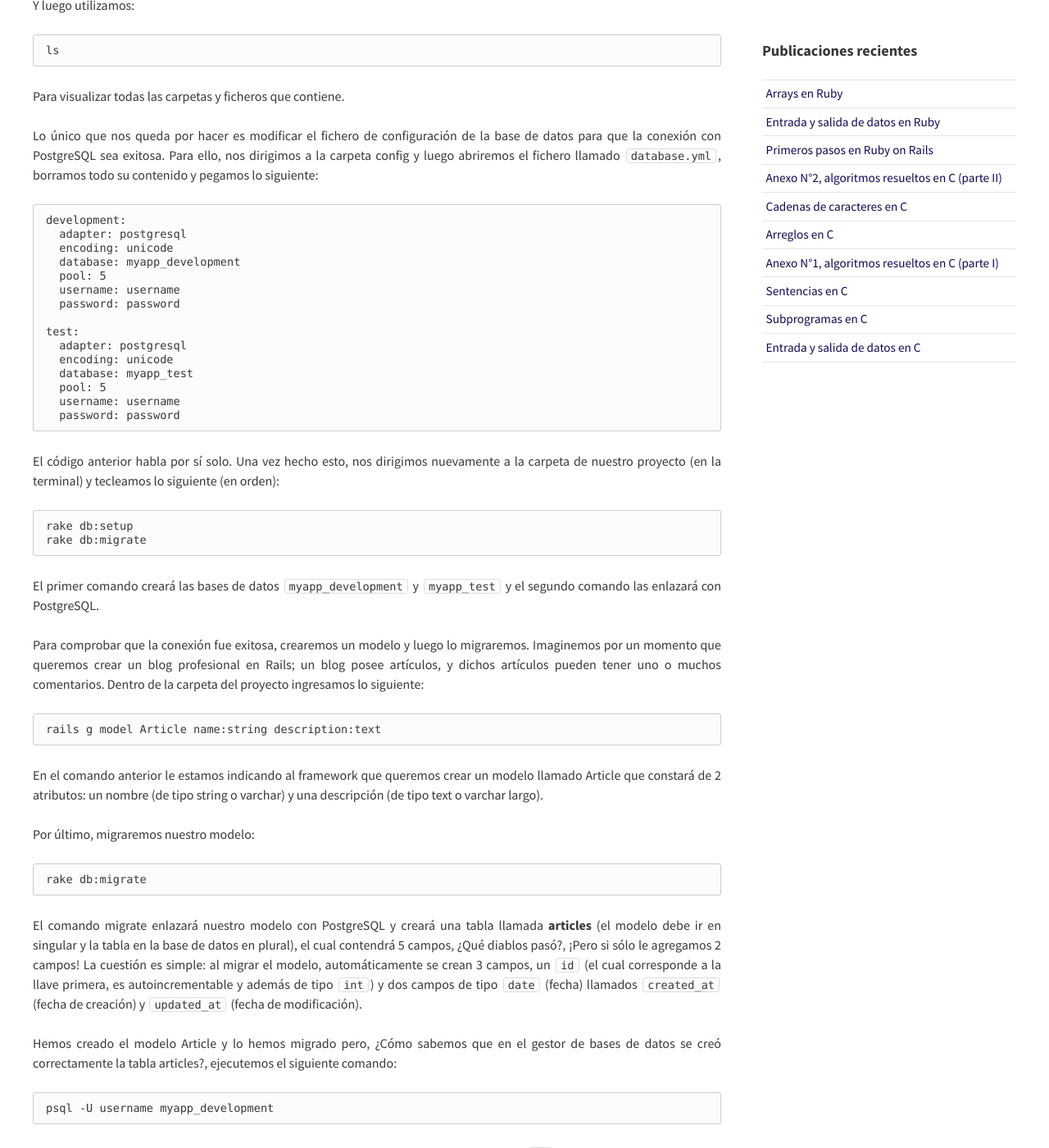
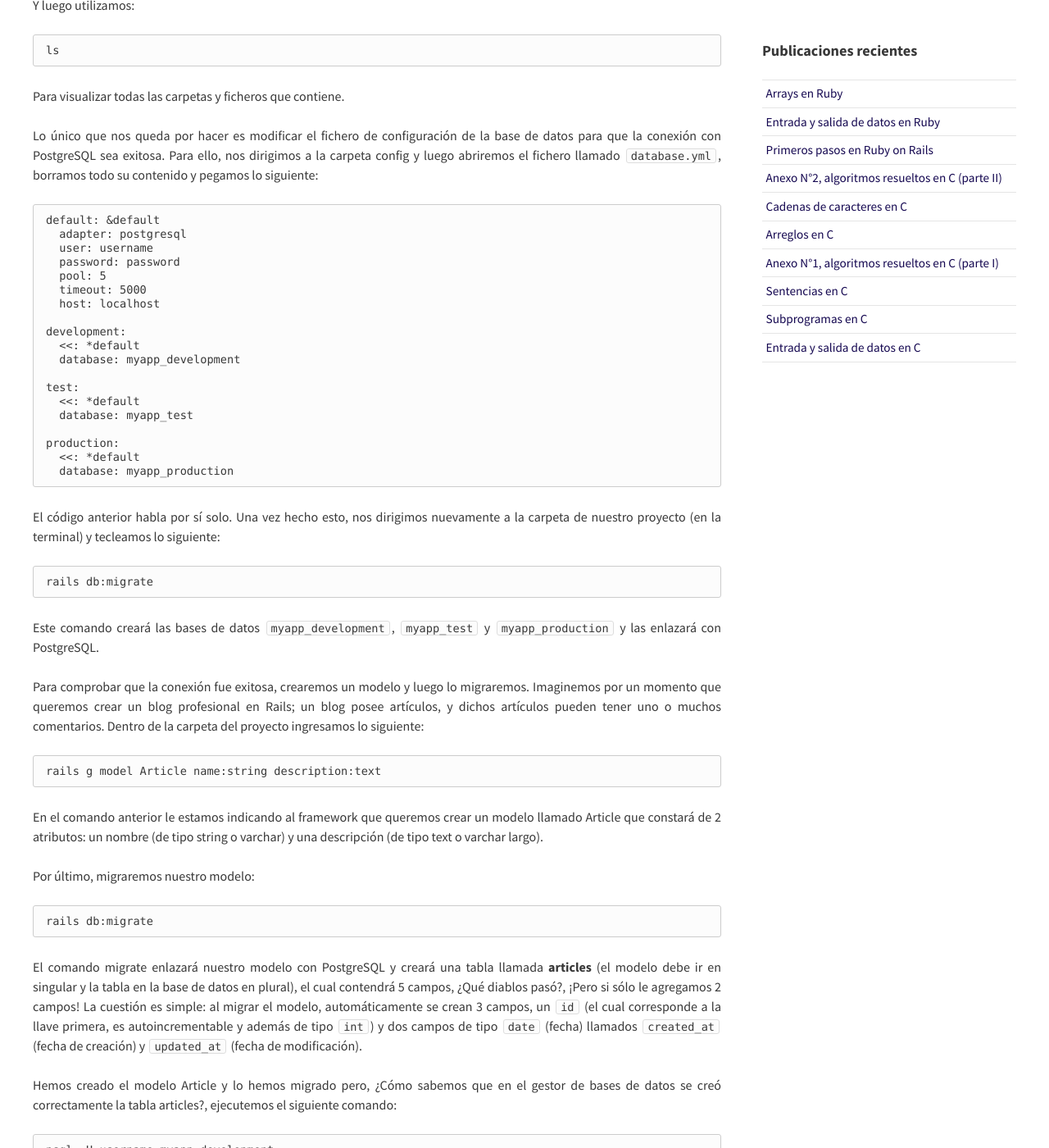
Before and after one commit to nisoto/nisoto, a Jekyll site: the page built from _posts/2017-04-28-instalacion-y-configuracion-ruby-on-rails.md, in a window 1280 px wide and 1400 px high, scrolled down 2649 px. Shown: the whole window at 82% size. Built offline with Jekyll 4.4.1, drawn with Linux system fonts in a browser that asks for light colours; nearby versions of some CDN libraries; comment, search, counter and statistics services are not loaded.

Commit message:
modificando capitulo 2 ruby on rails

````diff
--- a/_posts/2017-04-28-instalacion-y-configuracion-ruby-on-rails.md
+++ b/_posts/2017-04-28-instalacion-y-configuracion-ruby-on-rails.md
@@ -105,31 +105,34 @@ Para visualizar todas las carpetas y ficheros que contiene.
 Lo único que nos queda por hacer es modificar el fichero de configuración de la base de datos para que la conexión con PostgreSQL sea exitosa. Para ello, nos dirigimos a la carpeta config y luego abriremos el fichero llamado `database.yml`, borramos todo su contenido y pegamos lo siguiente:
 
 ```
+default: &default
+  adapter: postgresql
+  user: username
+  password: password
+  pool: 5
+  timeout: 5000
+  host: localhost
+
 development:
-  adapter: postgresql
-  encoding: unicode
+  <<: *default
   database: myapp_development
-  pool: 5
-  username: username
-  password: password
 
 test:
-  adapter: postgresql
-  encoding: unicode
+  <<: *default
   database: myapp_test
-  pool: 5
-  username: username
-  password: password
+
+production:
+  <<: *default
+  database: myapp_production
 ```
 
-El código anterior habla por sí solo. Una vez hecho esto, nos dirigimos nuevamente a la carpeta de nuestro proyecto (en la terminal) y tecleamos lo siguiente (en orden):
+El código anterior habla por sí solo. Una vez hecho esto, nos dirigimos nuevamente a la carpeta de nuestro proyecto (en la terminal) y tecleamos lo siguiente:
 
 ```
-rake db:setup
-rake db:migrate
+rails db:migrate
 ```
 
-El primer comando creará las bases de datos `myapp_development` y `myapp_test` y el segundo comando las enlazará con PostgreSQL.
+Este comando creará las bases de datos `myapp_development`, `myapp_test` y `myapp_production` y las enlazará con PostgreSQL.
 
 Para comprobar que la conexión fue exitosa, crearemos un modelo y luego lo migraremos. Imaginemos por un momento que queremos crear un blog profesional en Rails; un blog posee artículos, y dichos artículos pueden tener uno o muchos comentarios. Dentro de la carpeta del proyecto ingresamos lo siguiente:
 
@@ -142,7 +145,7 @@ En el comando anterior le estamos indicando al framework que queremos crear un m
 Por último, migraremos nuestro modelo:
 
 ```
-rake db:migrate
+rails db:migrate
 ```
 
 El comando migrate enlazará nuestro modelo con PostgreSQL y creará una tabla llamada **articles** (el modelo debe ir en singular y la tabla en la base de datos en plural), el cual contendrá 5 campos, ¿Qué diablos pasó?, ¡Pero si sólo le agregamos 2 campos! La cuestión es simple: al migrar el modelo, automáticamente se crean 3 campos, un `id` (el cual corresponde a la llave primera, es autoincrementable y además de tipo `int`) y dos campos de tipo `date` (fecha) llamados `created_at` (fecha de creación) y `updated_at` (fecha de modificación).
````
